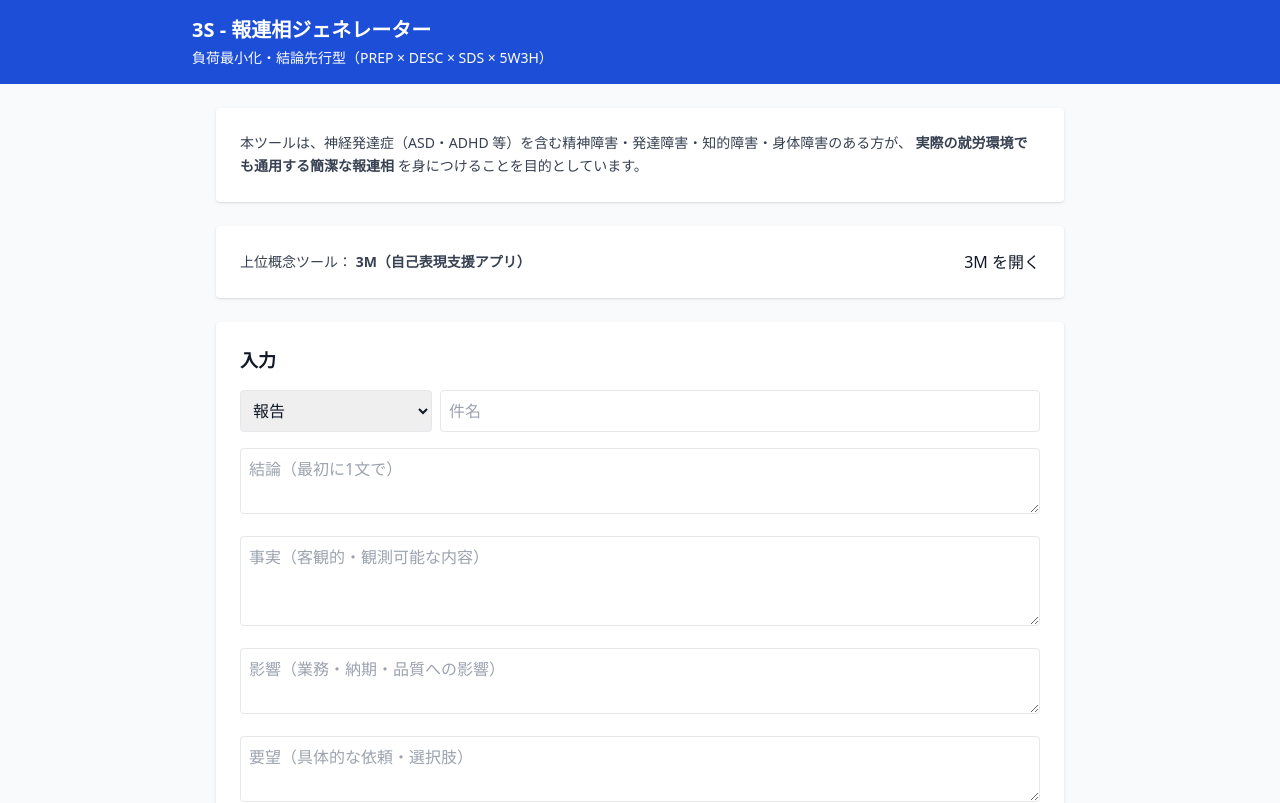
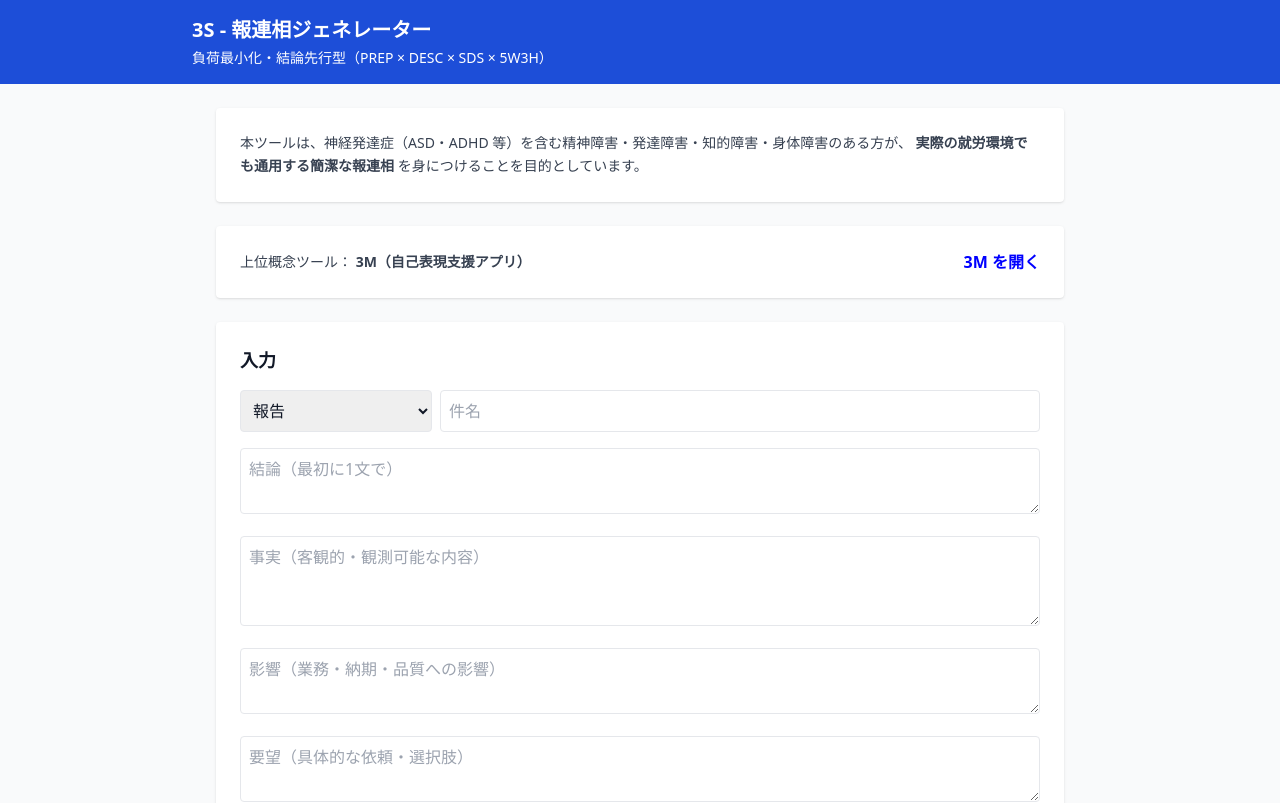
Before and after one commit to Uchida16104/3S, a plain HTML site: page index.html in a window 1280 px wide. Shown: the top 803 px of the page. Drawn offline with nearby package versions, Linux system fonts and the light colour scheme.

Commit message:
Update index.html

```diff
--- a/index.html
+++ b/index.html
@@ -57,7 +57,7 @@
         <span class="font-semibold">3M（自己表現支援アプリ）</span>
       </p>
 
-      <a style="text-decoration: none;" href="https://uchida16104.github.io/3M">3M を開く</a>
+      <a style="text-decoration: none; text-align: center; color: blue; font-weight: bold;" href="https://uchida16104.github.io/3M">3M を開く</a>
     </section>
 
     <!-- Input Form -->
```
